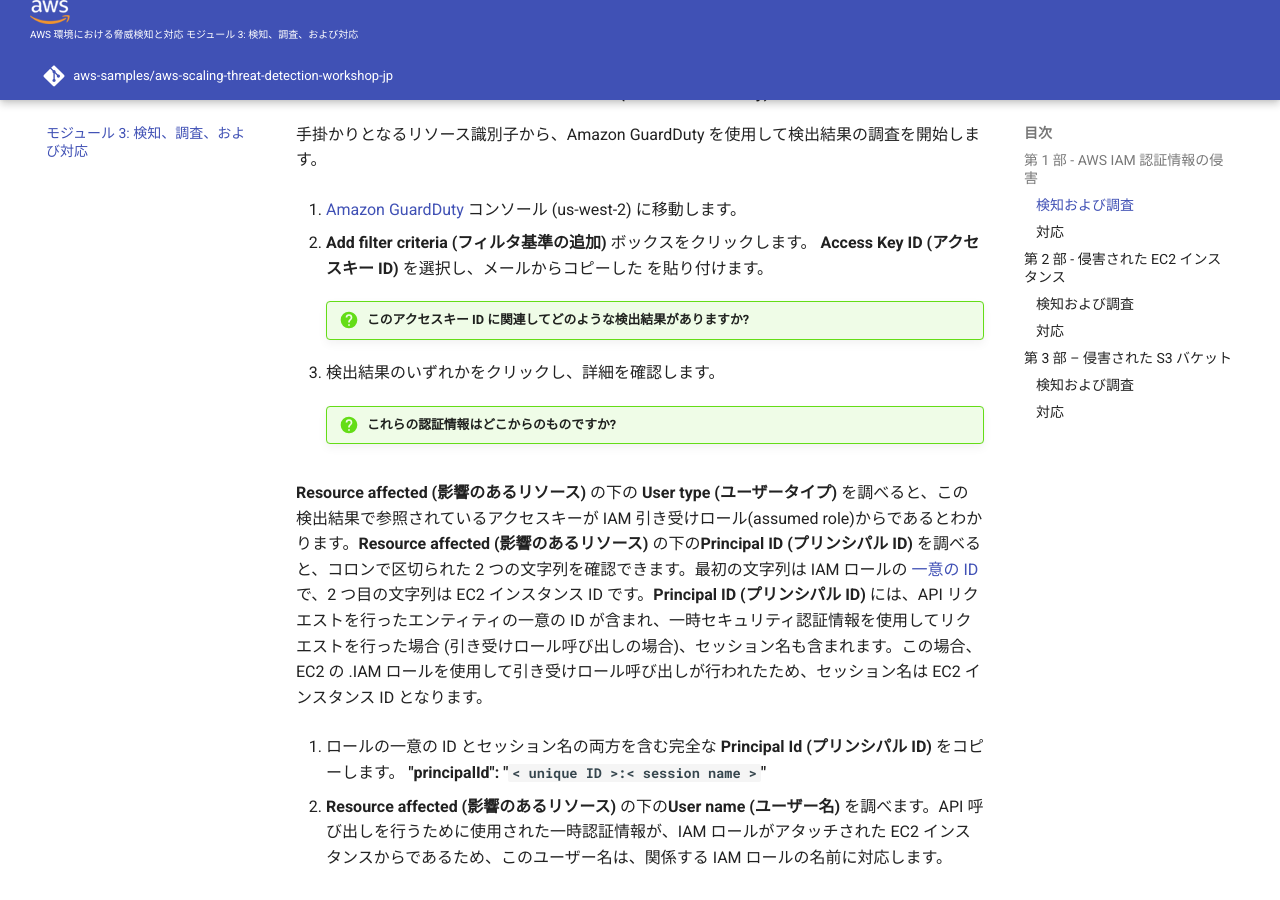
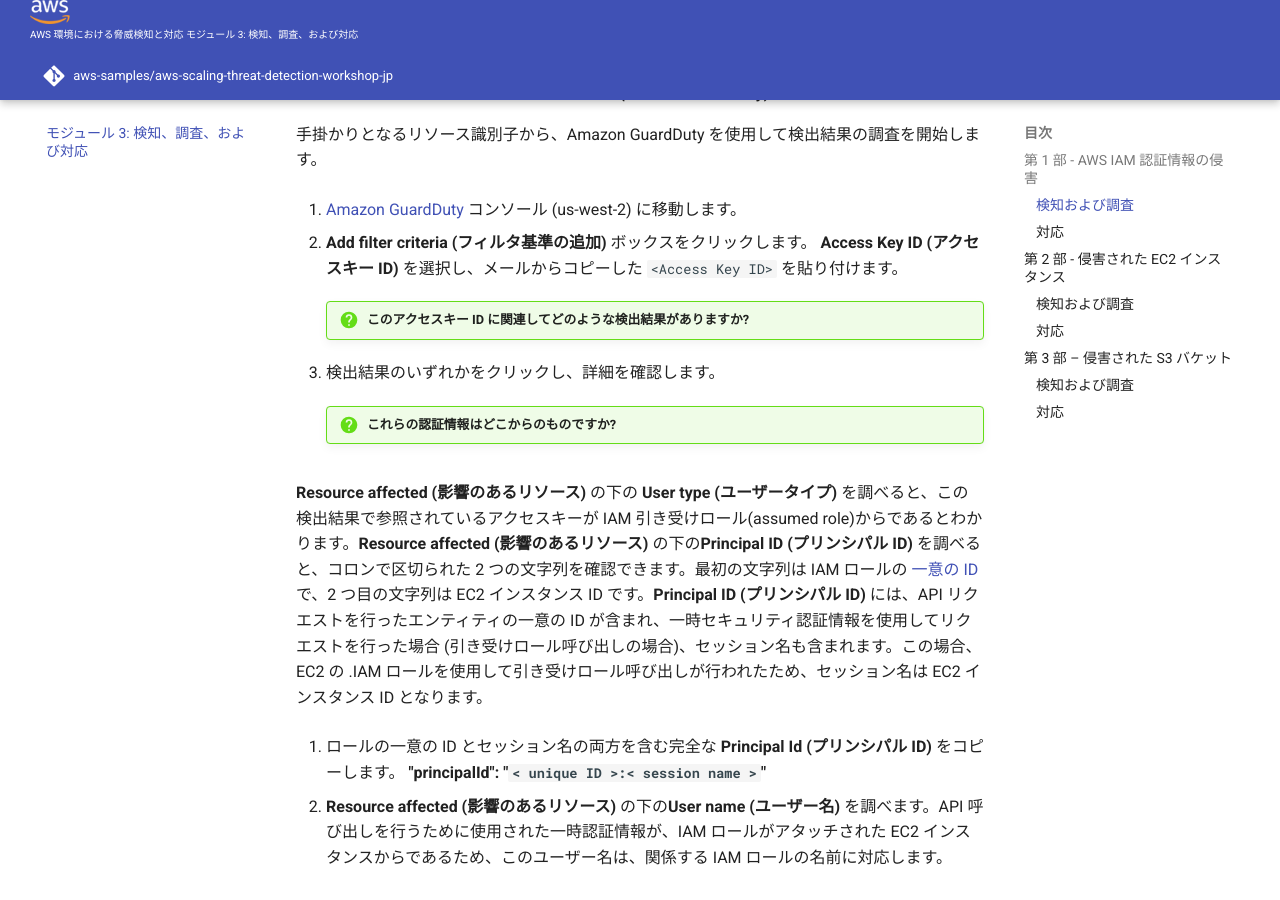
Before and after one commit to aws-samples/aws-scaling-threat-detection-workshop-jp, an MkDocs documentation site: the page built from docs/03-detection-and-remediation.md, in a window 1280 px wide and 900 px high, scrolled down 735 px. Built offline with MkDocs 1.6.1 and Material for MkDocs 9.7.7, drawn with Linux system fonts in a browser that asks for light colours; comment, search, counter and statistics services are not loaded.

Commit message:
correct syntax

```diff
--- a/docs/03-detection-and-remediation.md
+++ b/docs/03-detection-and-remediation.md
@@ -47,7 +47,7 @@
 
 1.  <a href="https://us-west-2.console.aws.amazon.com/guardduty/" target="_blank">Amazon GuardDuty</a> コンソール (us-west-2) に移動します。
 
-2.  **Add filter criteria (フィルタ基準の追加)** ボックスをクリックします。 **Access Key ID (アクセスキー ID)** を選択し、メールからコピーした <Access Key ID> を貼り付けます。
+2.  **Add filter criteria (フィルタ基準の追加)** ボックスをクリックします。 **Access Key ID (アクセスキー ID)** を選択し、メールからコピーした `<Access Key ID>` を貼り付けます。
 
     !!! question "このアクセスキー ID に関連してどのような検出結果がありますか?"
 
```
